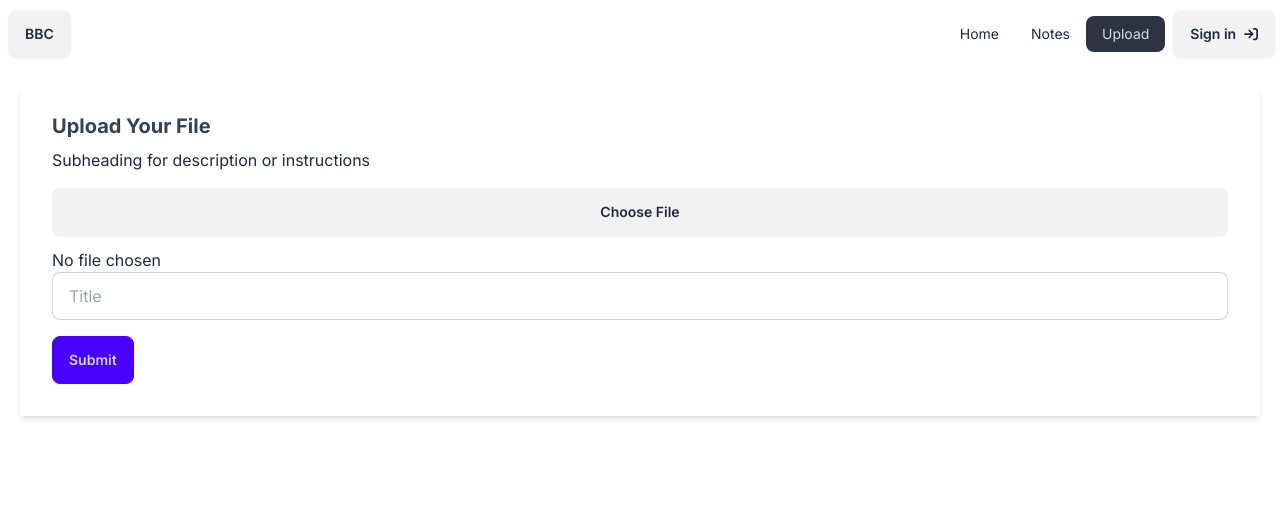
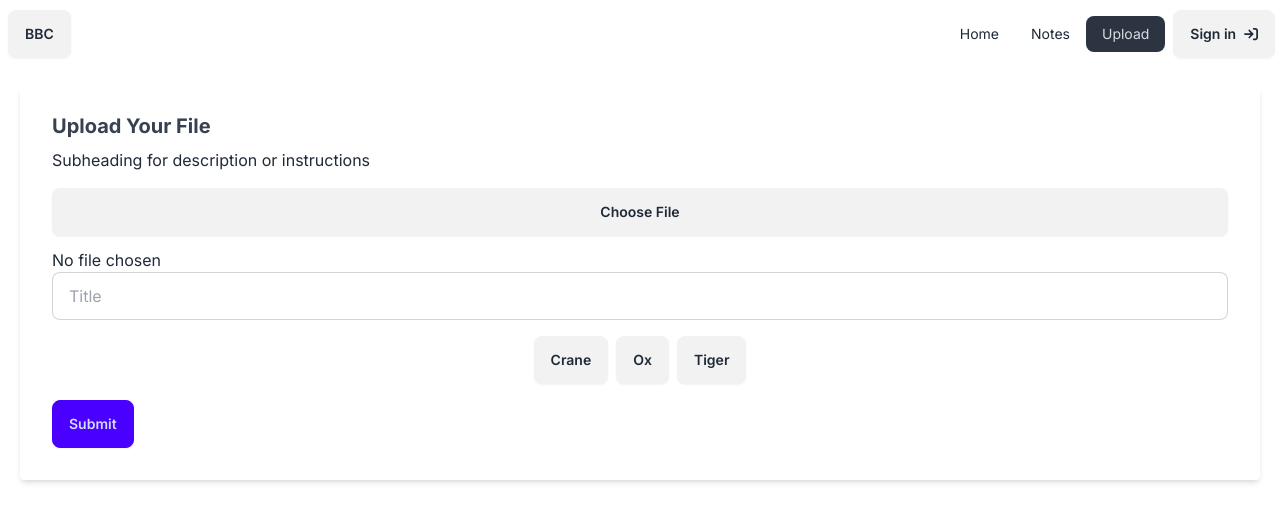
Before and after one commit to rnguyen03/2Fold-AI-Learning-Guide, a Next.js app in the folder hd2/: page /upload in a window 1280 px wide. Shown: the top 522 px of the page. Built offline with nearby package versions, Linux system fonts and the light colour scheme; no server answers.

Commit message:
Added marker selection

```diff
--- a/hd2/src/app/upload/page.js
+++ b/hd2/src/app/upload/page.js
@@ -1,4 +1,4 @@
-"use client"
+"use client";
 import React, { useState, useRef } from 'react';
 import { collection, addDoc, query, where, getDocs, doc, updateDoc } from "firebase/firestore";
 import { DB } from "@/app/firebase"; // Adjust the path to your firebase configuration
@@ -9,8 +9,9 @@ const UploadPage = () => {
     const [file, setFile] = useState(null);
     const [fileName, setFileName] = useState('No file chosen');
     const [title, setTitle] = useState('');
+    const [marker, setMarker] = useState('');
     const fileInputRef = useRef(null);
-    const session = useSession();
+    const { data: session } = useSession();
 
     const handleFileChange = (event) => {
         const file = event.target.files[0];
@@ -29,6 +30,10 @@ const UploadPage = () => {
         fileInputRef.current.click();
     };
 
+    const handleMarkerClick = (selectedMarker) => {
+        setMarker(selectedMarker);
+    };
+
     const handleSubmit = async (event) => {
         event.preventDefault();
         if (!file) {
@@ -36,11 +41,18 @@ const UploadPage = () => {
             return;
         }
 
+        if (!marker) {
+            alert('Please select a marker.');
+            return;
+        }
+
         try {
             const reader = new FileReader();
             reader.onload = async (e) => {
                 const content = e.target.result;
-                const email = session.data.user.email;
+                console.log("File content:", content);  // Debugging step
+
+                const email = session.user.email;
 
                 // Fetch user data
                 const userQuery = query(collection(DB, "users"), where("email", "==", email));
@@ -59,7 +71,7 @@ const UploadPage = () => {
                 // Prepare the prompt for GPT summarization
                 const prompt = `Please briefly summarize the following content:\n\n${content}`;
 
-                // Call gpt to summarize the content
+                // Call GPT to summarize the content
                 const res = await axios.post('/api/core/chatgpt', { prompt });
                 const summary = res.data.response.choices[0].message.content;
 
@@ -67,7 +79,7 @@ const UploadPage = () => {
                 const newNoteRef = await addDoc(collection(DB, 'notes'), {
                     title: title,
                     content: content,
-                    marker: 'marker',
+                    marker: marker,
                     tag: 'tag',
                     summary: summary,
                 });
@@ -81,6 +93,7 @@ const UploadPage = () => {
                 setFileName('No file chosen');
                 setTitle('');
                 setFile(null);
+                setMarker('');
             };
 
             reader.readAsText(file);
@@ -122,6 +135,29 @@ const UploadPage = () => {
                         required
                     />
                 </div>
+                <div className="flex justify-center mb-4">
+                    <button
+                        type="button"
+                        onClick={() => handleMarkerClick('Crane')}
+                        className={`btn mr-2 ${marker === 'Crane' ? 'btn-selected' : ''}`}
+                    >
+                        Crane
+                    </button>
+                    <button
+                        type="button"
+                        onClick={() => handleMarkerClick('Ox')}
+                        className={`btn mr-2 ${marker === 'Ox' ? 'btn-selected' : ''}`}
+                    >
+                        Ox
+                    </button>
+                    <button
+                        type="button"
+                        onClick={() => handleMarkerClick('Tiger')}
+                        className={`btn ${marker === 'Tiger' ? 'btn-selected' : ''}`}
+                    >
+                        Tiger
+                    </button>
+                </div>
                 <button type="submit" className="btn btn-primary">Submit</button>
             </form>
         </div>
```
